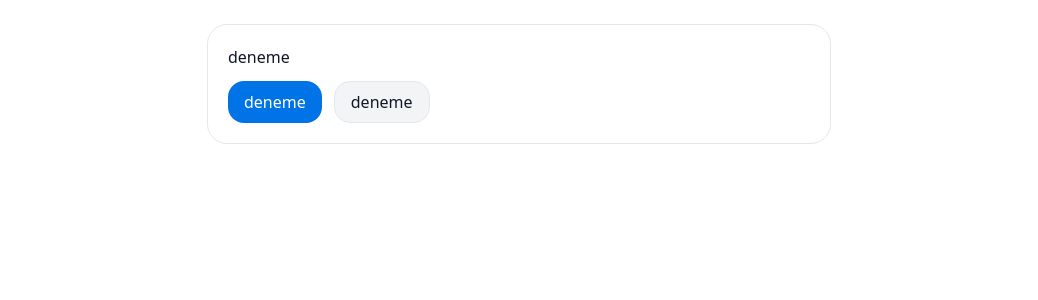
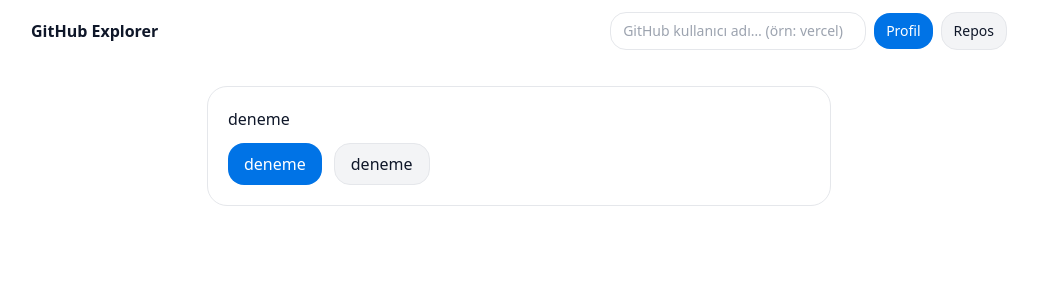
Before and after one commit to EnesSVN/github-explorer, a Next.js app: page / in a window 1280 px wide. Shown: the top 300 px of the page, without its empty margins (121-1159 px from the left). Built offline with nearby package versions, Linux system fonts and the light colour scheme.

Commit message:
feat(ui): add header quick jump for GitHub users (profile/repos) with client-side navigation

```diff
--- a/src/app/layout.tsx
+++ b/src/app/layout.tsx
@@ -1,4 +1,6 @@
+import Link from "next/link";
 import "./globals.css";
+import SearchUser from "@/components/SearchUser";
 
 export const metadata = { title: "GitHub Explorer" };
 
@@ -9,6 +11,14 @@ export default function RootLayout({
 }) {
   return (
     <html lang="tr">
+      <nav className="mx-auto max-w-5xl px-6 py-3 flex items-center justify-between">
+        <Link href="/" className="font-semibold">
+          GitHub Explorer
+        </Link>
+        <div className="flex items-center gap-4">
+          <SearchUser />
+        </div>
+      </nav>
       <body>{children}</body>
     </html>
   );
--- /dev/null
+++ b/src/components/SearchUser.tsx
@@ -0,0 +1,49 @@
+"use client";
+
+import { useRouter } from "next/navigation";
+import { useState, useRef } from "react";
+
+export default function SearchUser() {
+  const router = useRouter();
+  const [q, setQ] = useState("");
+  const inputRef = useRef<HTMLInputElement>(null);
+
+  function goProfile() {
+    const user = q.trim();
+    if (user) router.push(`/gh/${encodeURIComponent(user)}`);
+  }
+  function goRepos() {
+    const user = q.trim();
+    if (user) router.push(`/gh/${encodeURIComponent(user)}/repos`);
+  }
+
+  function onSubmit(e: React.FormEvent) {
+    e.preventDefault();
+    goProfile();
+  }
+
+  return (
+    <form onSubmit={onSubmit} className="flex items-center gap-2">
+      <input
+        ref={inputRef}
+        value={q}
+        onChange={(e) => setQ(e.target.value)}
+        placeholder="GitHub kullanıcı adı… (örn: vercel)"
+        className="w-48 sm:w-64 rounded-xl border border-border bg-card px-3 py-2 text-sm outline-none focus:ring-2 focus:ring-brand-600"
+      />
+      <button
+        type="submit"
+        className="rounded-xl bg-brand-600 hover:bg-brand-700 text-white px-3 py-2 text-sm"
+      >
+        Profil
+      </button>
+      <button
+        type="button"
+        onClick={goRepos}
+        className="rounded-xl bg-muted text-fg border border-border px-3 py-2 text-sm"
+      >
+        Repos
+      </button>
+    </form>
+  );
+}
```
